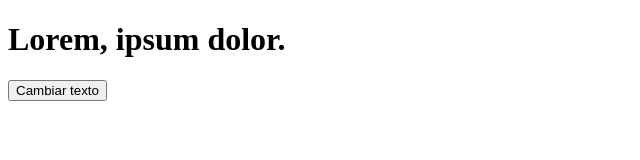
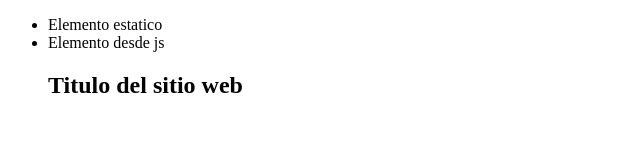
Before and after one commit to StevenMB1/Curso-de-javascript, a plain HTML site: page curso-de-javascript-parte-2/dom.html in a window 1280 px wide. Shown: the whole page, without its empty margins (0-640 px from the left). Drawn offline with Linux system fonts and the light colour scheme.

Commit message:
actualizacion

```diff
--- a/curso-de-javascript-parte-2/dom.html
+++ b/curso-de-javascript-parte-2/dom.html
@@ -8,9 +8,9 @@
 </head>
 <body>
 
-    <h1 id="tituloWeb" class="text-primary">Lorem, ipsum dolor.</h1>
-
-    <button class="btn btn-primary">Cambiar texto</button>
+    <ul id="lista">
+        <li>Elemento estatico</li>
+    </ul>
 
     <script src ="js/dom.js"></script>
 </body>
--- a/curso-de-javascript-parte-2/js/dom.js
+++ b/curso-de-javascript-parte-2/js/dom.js
@@ -69,3 +69,22 @@
 //     h1.textContent = 'texto desde js'
 //     h1.style.color = 'red'
 // })
+
+
+//? createElement
+
+const lista = document.querySelector('#lista')
+
+const li = document.createElement('li')
+li.textContent = 'Elemento desde js'
+console.log(li)
+
+// Agrega un nuevo nodo al final de la lista de un elemento hijo de un elemento padre especificado.
+
+lista.appendChild(li)
+
+
+const h2 = document.createElement('h2')
+h2.textContent = 'Titulo del sitio web'
+
+lista.appendChild(h2)
```
Also changed, not shown: curso-de-javascript-parte-2/practica-dom.html (+11 -7 lines).
